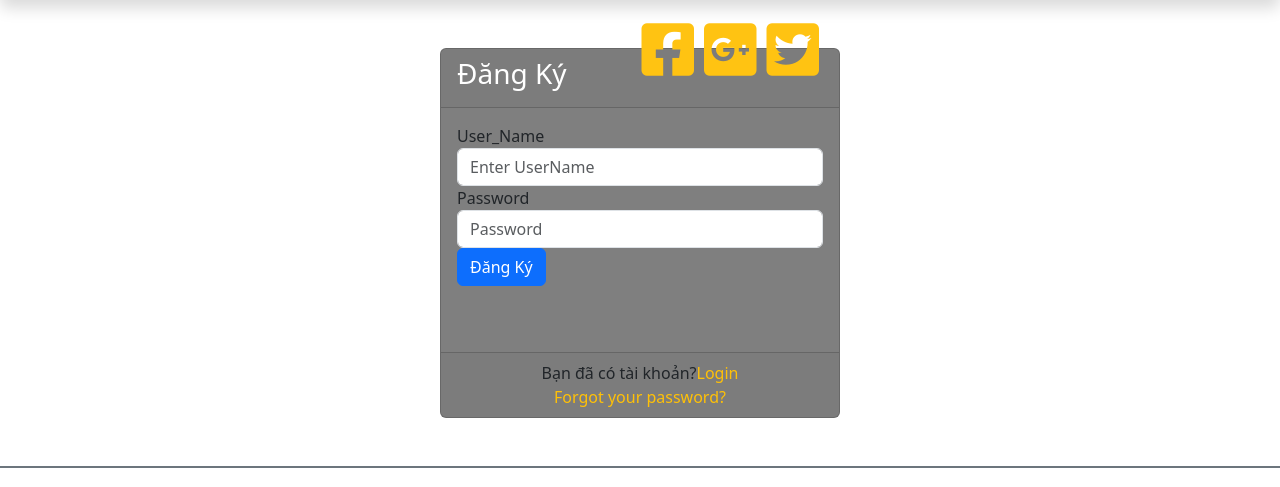
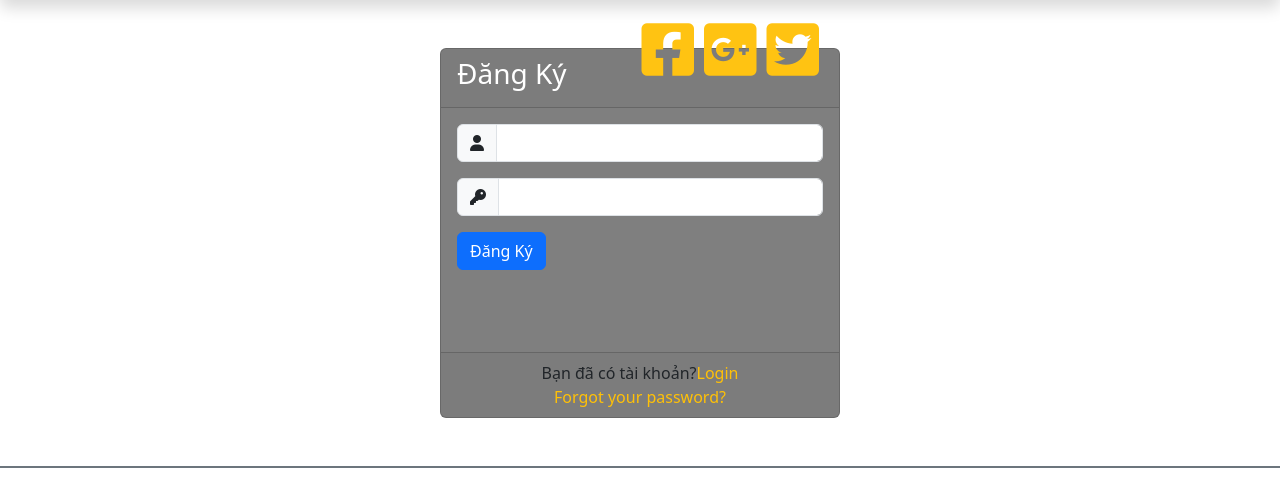
Before and after one commit to viet3110/BTTH01_2023, a PHP site: page /signup.php in a window 1280 px wide. Shown: the part 174-661 px from the top of the page. Run offline with PHP 8.4, Linux system fonts and the light colour scheme; some libraries are stand-ins or nearby versions; some web fonts are replaced.

Commit message:
update signup.php

```diff
--- a/BTTH01_2023/btth01/signup.php
+++ b/BTTH01_2023/btth01/signup.php
@@ -47,13 +47,14 @@
                 </div>
                 <div class="card-body">
                     <form method = "POST" action = "">
-                        <div class="form-group">
-                            <label for="exampleInputEmail1">User_Name</label>
-                            <input name="user_name" class="form-control" id="exampleInputEmail1" aria-describedby="emailHelp" placeholder="Enter UserName">
+                        <div class="input-group mb-3">
+                            <span class="input-group-text" id="txtUser"><i class="fas fa-user"></i></span>
+                            <input type="text" class="form-control" name = "user_name">
                         </div>
-                        <div class="form-group">
-                            <label for="exampleInputPassword1">Password</label>
-                            <input name="pass" class="form-control" id="exampleInputPassword1" placeholder="Password">
+
+                        <div class="input-group mb-3">
+                            <span class="input-group-text" id="txtPass"><i class="fas fa-key"></i></span>
+                            <input type="password" class="form-control" name = "pass">
                         </div>
                         <button type="submit" class="btn btn-primary" name="add">Đăng Ký</button>
                     </form>
```
